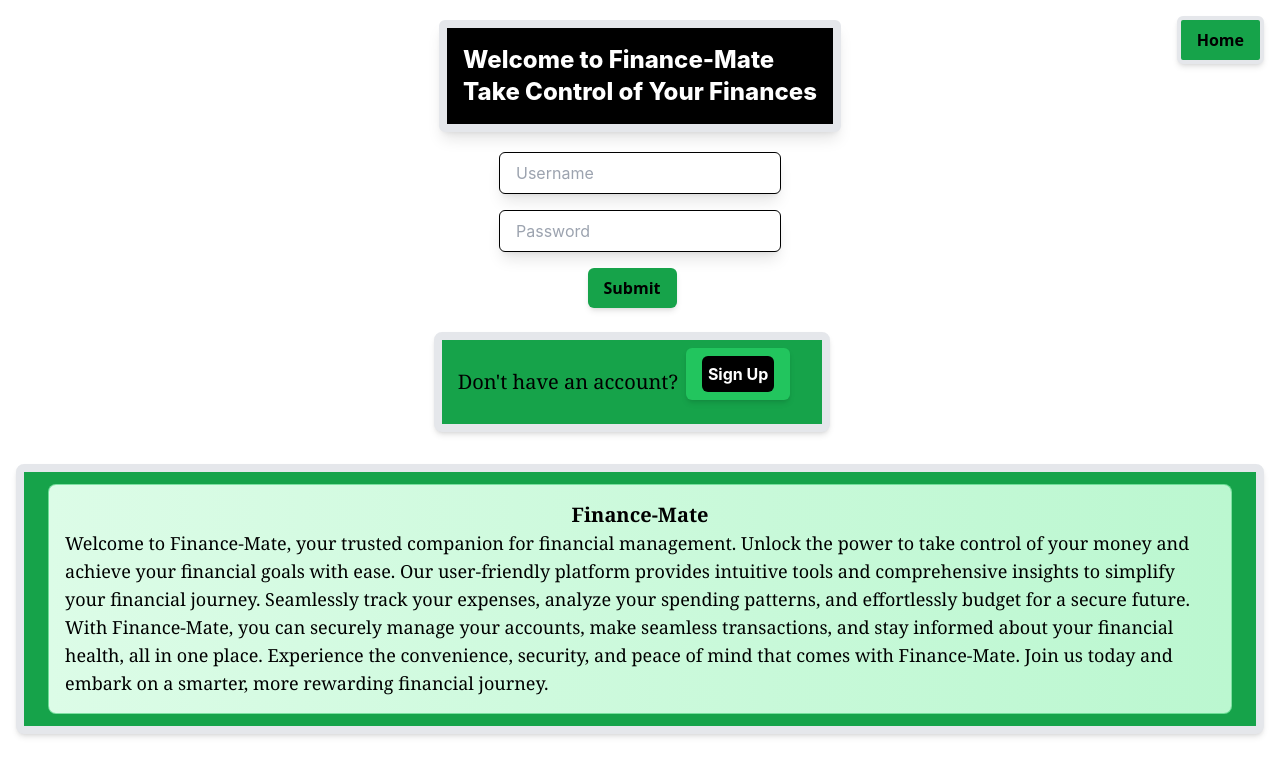
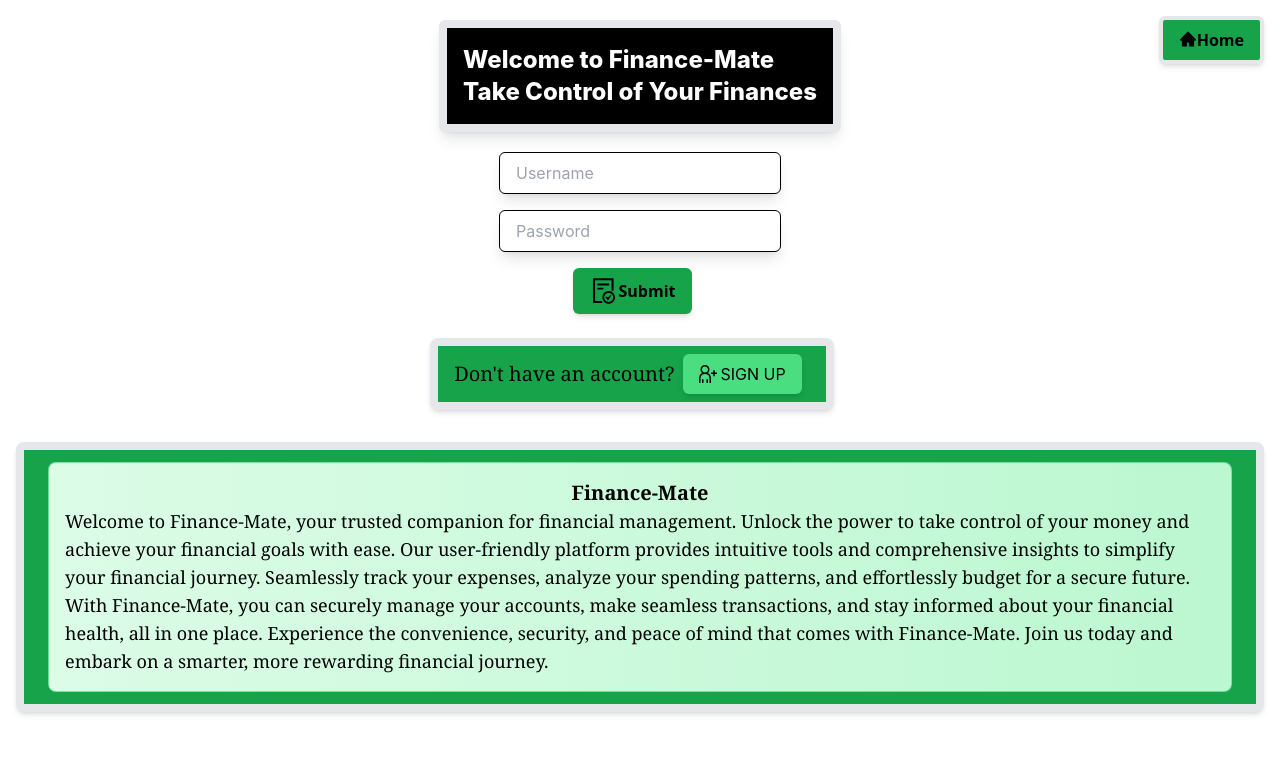
Before and after one commit to AleHS01/frontendCapstone, a React (Create React App) app in the folder finance-mate/: page /login in a window 1280 px wide. Shown: the top 776 px of the page. Built offline with nearby package versions, Linux system fonts and the light colour scheme.

Commit message:
Icons added to buttons and links

```diff
--- a/finance-mate/src/App.css
+++ b/finance-mate/src/App.css
@@ -104,7 +104,8 @@ button::after {
 }
 
 .plaid-button:hover {
-  background-color: #7cfc00;
+  background-color: white;
+  color: black;
   box-shadow: 0 0 5px white, 0 0 25px white, 0 0 25px white, 0 0 100px #006400;
 }
 
--- a/finance-mate/src/components/Home.jsx
+++ b/finance-mate/src/components/Home.jsx
@@ -4,6 +4,8 @@ import axios from "axios";
 import GoogleButton from "react-google-button";
 import { useDispatch } from "react-redux";
 import { googleLoginThunk } from "../redux/user/user.action";
+import { BiLogIn } from "react-icons/bi";
+import { GrUserAdd } from "react-icons/gr";
 
 function Home() {
   const navigate = useNavigate();
@@ -50,6 +52,7 @@ function Home() {
               to="/login"
               className="bg-green-600 flex rounded-md px-4 py-2 mr-4 items-center mb-4 shadow-md "
             >
+              <BiLogIn className="text-lg mr-1"/>
               <p className="text-black mr-2">Log back in!</p>
               <p className="bg-black p-1.5 rounded-md text-white font-bold">
                 Log In
@@ -59,7 +62,8 @@ function Home() {
             <Link
               to="/signup"
               className="bg-green-600 flex rounded-md px-4 py-2 mr-4 items-center mv-4 shadow-md"
-            >
+            ><GrUserAdd className="text-lg mr-1"/>
+
               <p className="text-black mr-2">Join Finance Mate</p>
               <p className="bg-black p-1.5 rounded-md text-white font-bold">
                 Sign Up
--- a/finance-mate/src/components/LinkPlaid.jsx
+++ b/finance-mate/src/components/LinkPlaid.jsx
@@ -14,6 +14,9 @@ import SideBar from "./side-bar";
 import plaidImage1 from "../images/plaid.png"; // Import the image
 import plaidImage2 from "../images/plaid2.webp"; // Import the image
 import plaidImage3 from "../images/plaid3.webp"; // Import the image
+import { ImLink } from "react-icons/im";
+
+//ImLink
 //import plaidImage4 from "../images/creditcards.p"; // Import the image
 
 import { withTheme } from "@emotion/react";
@@ -101,10 +104,11 @@ const LinkPlaid = () => {
         />{" "}
         {/* Replace the <p> tag with this <img> tag */}
 
-        <button className="plaid-button" onClick={popUp} disabled={!ready}>
-          {" "}
+        <button className="plaid-button flex items-center" onClick={popUp} disabled={!ready}>
           Link with Plaid
+          <ImLink className="ml-2" />
         </button>
+
         <br/>
         {/* Existing <p> tag */}
         <p className="border-8 text-base font-serif p-4 border border-green-500 border-opacity-50 rounded-lg bg-gradient-to-r from-green-100 to-green-200 text-lg">
--- a/finance-mate/src/components/Login.jsx
+++ b/finance-mate/src/components/Login.jsx
@@ -4,6 +4,10 @@ import { Button, TextField } from "@mui/material";
 import { useDispatch } from "react-redux";
 import { loginUserThunk} from "../redux/user/user.action";
 import { useNavigate } from "react-router-dom";
+import { AiFillHome, AiOutlineFileDone } from "react-icons/ai";
+import { GrUserAdd } from "react-icons/gr";
+
+//GrUserAdd
 
 const Login = () => {
   const [username, setUsername] = useState("");
@@ -26,7 +30,9 @@ const Login = () => {
     <div
       style={{ display: "flex", flexDirection: "column", alignItems: "center" }}>
         {/* Link to Home */}
-      <Link className="absolute top-0 right-0 bg-green-600 flex rounded-md px-4 py-2 m-4 shadow-md font-semibold font-sans rounded-lg border-4" to="/">Home</Link>
+      <Link className="absolute top-0 right-0 bg-green-600 flex rounded-md px-4 py-2 m-4 shadow-md font-semibold font-sans rounded-lg border-4" to="/">
+        <AiFillHome className="mt-0.5 text-lg"/>
+        Home</Link>
 
       <h1 className=" flex justify-center text-white my-5 bg-black p-4 rounded-md text-2xl font-extrabold border-8 shadow-lg">Welcome to Finance-Mate <br/> Take Control of Your Finances</h1>
       <input
@@ -51,14 +57,15 @@ const Login = () => {
       //TailWindCSS
         className="bg-green-600 flex rounded-md px-4 py-2 mr-4 items-center mv-4 shadow-md border-4 font-semibold font-sans"
         onClick={handleLogin} // Call the handleLogin function
-        >Submit</button>
+        >
+          <AiOutlineFileDone className="text-3xl"/>
+          Submit</button>
 
       <br/>
       <div className="bg-green-600 flex rounded-lg px-4 py-2 mr-4 items-center mb-4 shadow-md border-8 ">
         <p className="text-black mr-2 font-serif text-xl">Don't have an account?</p>
-      <Link className="bg-green-500 flex rounded-md px-4 py-2 mr-4 items-center mb-4 shadow-md " to="/signup">
-        <p className="bg-black p-1.5 rounded-md text-white font-bold">Sign Up</p>
-      </Link>
+      <Link className="bg-green-400 flex rounded-md px-4 py-2 mr-2 items-center mt-mb-4 shadow-md " to="/signup">
+        <GrUserAdd className="text-lg mr-1"/> SIGN UP</Link>
       </div>
 
 
--- a/finance-mate/src/components/SignUp.jsx
+++ b/finance-mate/src/components/SignUp.jsx
@@ -5,6 +5,11 @@ import axios from "axios";
 import { useNavigate } from "react-router-dom";
 import { useDispatch } from "react-redux";
 import { loginUserThunk } from "../redux/user/user.action";
+import { AiFillHome, AiOutlineFileDone } from "react-icons/ai";
+import { BiLogIn } from "react-icons/bi";
+
+
+//BiLogIn
 
 const SignUp = () => {
   const [username, setUsername] = useState("");
@@ -42,7 +47,9 @@ const SignUp = () => {
     <div
       style={{ display: "flex", flexDirection: "column", alignItems: "center" }}>
 
-      <Link className="absolute top-0 right-0 bg-green-600 flex rounded-md px-4 py-2 m-4 shadow-md font-semibold font-sans rounded-lg border-4" to="/">Home</Link>
+      <Link className="absolute top-0 right-0 bg-green-600 flex rounded-md px-4 py-2 m-4 shadow-md font-semibold font-sans rounded-lg border-4" to="/">
+      <AiFillHome className="mt-0.5 text-lg"/>
+        Home</Link>
 
       <h1 className=" flex justify-center text-white my-5 bg-black p-4 rounded-md text-2xl font-extrabold border-8 shadow-lg">Join Finance-Mate Today <br/> Unlock the Power of Financial Freedom</h1>
 
@@ -71,22 +78,17 @@ const SignUp = () => {
       />
 
       <button
-        // variant="contained"
-        // color="primary"
         onClick={signUp}
-        //style={{ marginBottom: "1rem" }}
-        className="bg-green-600 flex rounded-md px-4 py-2 mr-4 items-center mv-4 shadow-md border-4 font-semibold font-sans"
-
-      >
+        className="bg-green-600 flex rounded-md px-4 py-2 mr-4 items-center mv-4 shadow-md border-4 font-semibold font-sans">
+          <AiOutlineFileDone className="text-3xl"/>
         Submit
       </button>
       <br/>
 
       <div className="bg-green-600 flex rounded-lg px-4 py-2 mr-4 items-center mb-4 shadow-md border-8 ">
         <p className="text-black mr-2 font-serif text-xl">Already have an account?</p>
-      <Link className="bg-green-500 flex rounded-md px-4 py-2 mr-4 items-center mb-4 shadow-md " to="/login">
-        <p className="bg-black p-1.5 rounded-md text-white font-bold">Login</p>
-      </Link>
+      <Link className="bg-green-400 flex rounded-md px-4 py-2 mr-4 items-center mt-mb-4 shadow-md text-semibol" to="/login">
+      <BiLogIn className="text-lg mr-1"/>LOGIN</Link>
       </div>
 
       <div className="m-4 bg-green-600 flex rounded-lg px-6 py-3 mr-4 items-center mb-4 shadow-md border-8 ">
```
